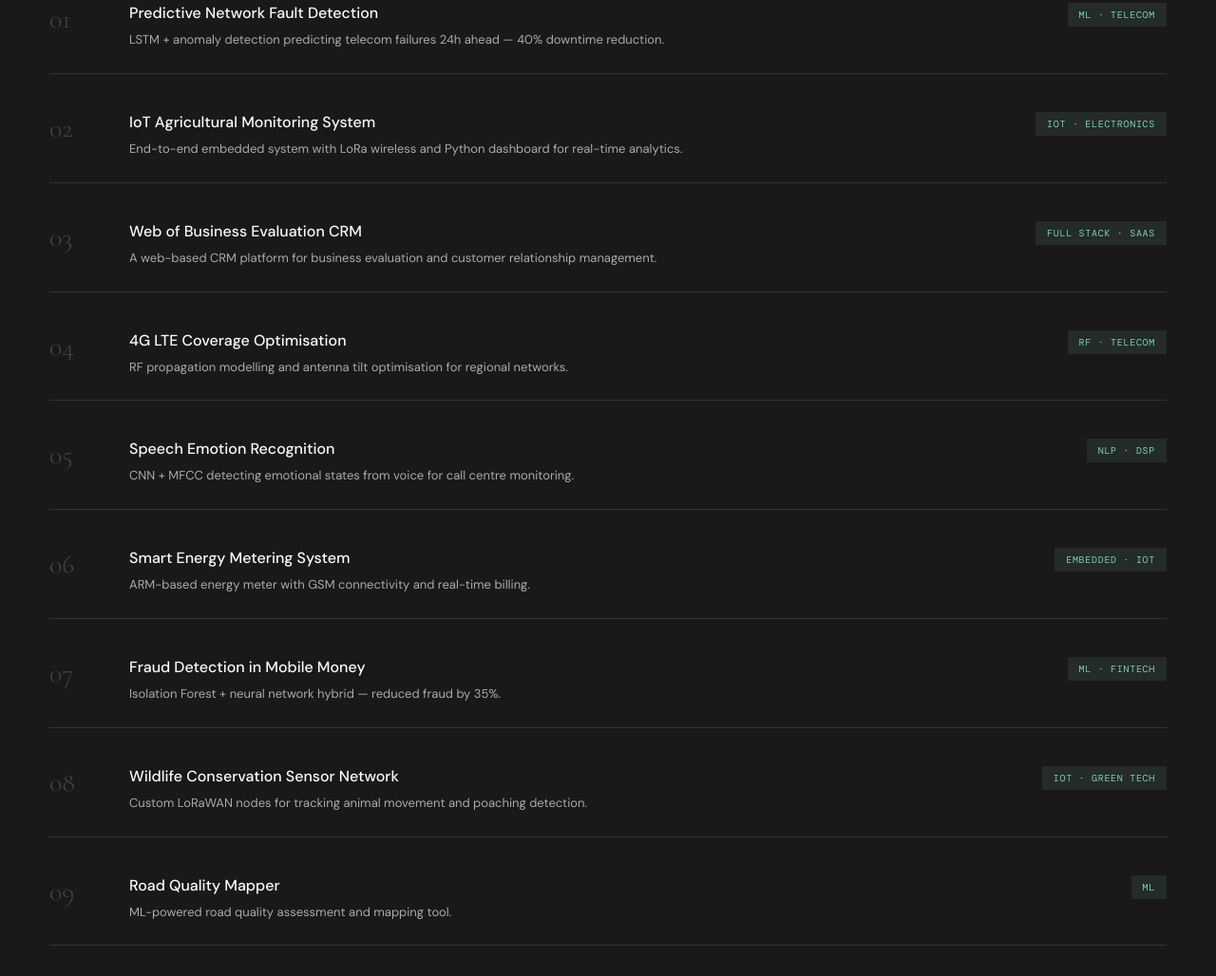
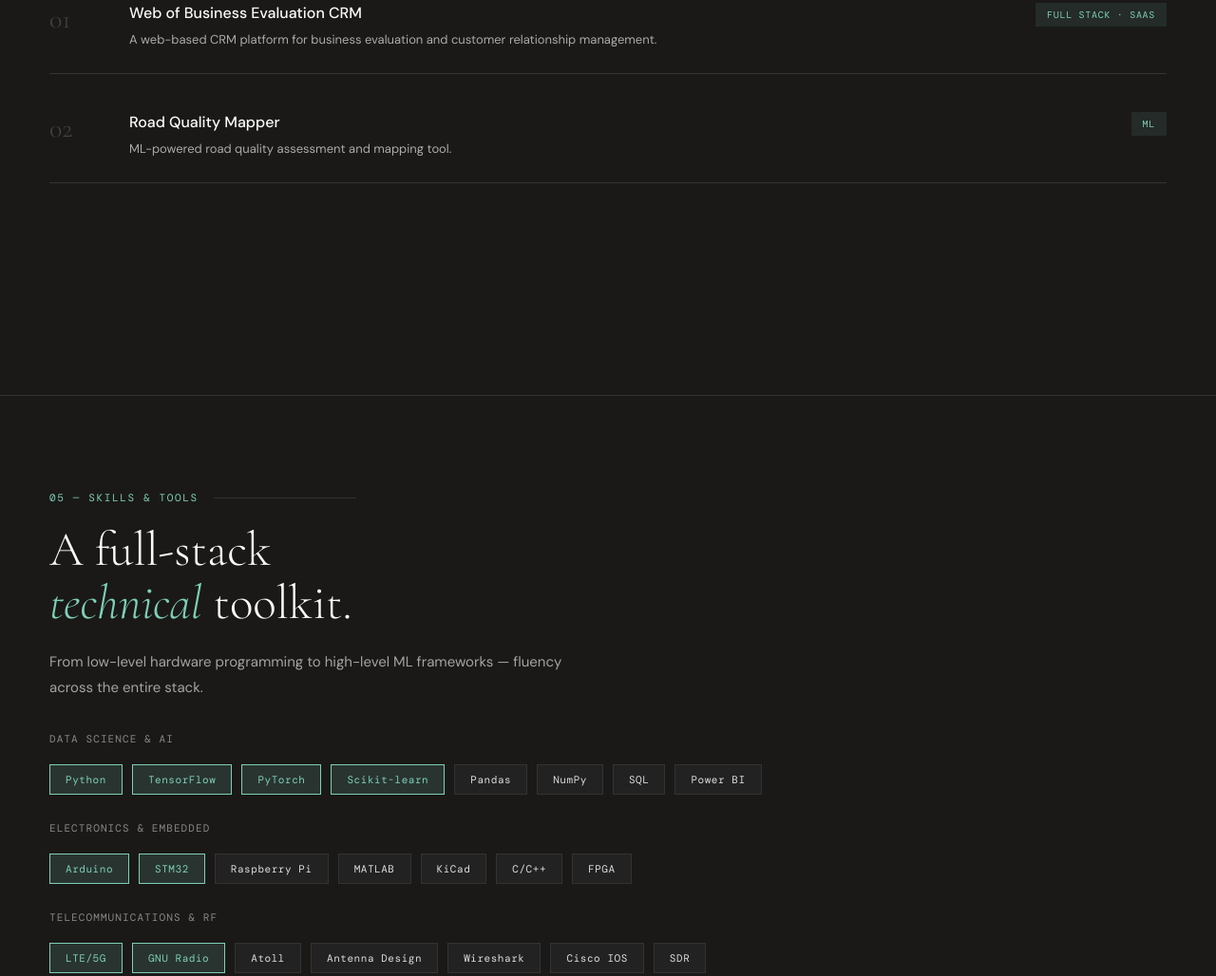
Before and after one commit to collinmatimbw/collin-portfolio, a plain HTML site: page index.html in a window 1280 px wide. Shown: the part 5184-6212 px from the top of the page at 95% size. Drawn offline with nearby package versions, Linux system fonts and the light colour scheme; a web font is replaced by a local one.

Commit message:
Keep only CRM and Road Quality Mapper projects

```diff
--- a/index.html
+++ b/index.html
@@ -240,69 +240,13 @@
     <div class="project-row">
       <div class="project-num">01</div>
       <div>
-        <div class="project-title">Predictive Network Fault Detection</div>
-        <div class="project-desc">LSTM + anomaly detection predicting telecom failures 24h ahead — 40% downtime reduction.</div>
-      </div>
-      <span class="project-tag">ML · Telecom</span>
-    </div>
-    <div class="project-row">
-      <div class="project-num">02</div>
-      <div>
-        <div class="project-title">IoT Agricultural Monitoring System</div>
-        <div class="project-desc">End-to-end embedded system with LoRa wireless and Python dashboard for real-time analytics.</div>
-      </div>
-      <span class="project-tag">IoT · Electronics</span>
-    </div>
-    <div class="project-row">
-      <div class="project-num">03</div>
-      <div>
         <div class="project-title"><a href="https://skyccrm.vercel.app/" target="_blank">Web of Business Evaluation CRM</a></div>
         <div class="project-desc">A web-based CRM platform for business evaluation and customer relationship management.</div>
       </div>
       <span class="project-tag">Full Stack · SaaS</span>
     </div>
     <div class="project-row">
-      <div class="project-num">04</div>
-      <div>
-        <div class="project-title">4G LTE Coverage Optimisation</div>
-        <div class="project-desc">RF propagation modelling and antenna tilt optimisation for regional networks.</div>
-      </div>
-      <span class="project-tag">RF · Telecom</span>
-    </div>
-    <div class="project-row">
-      <div class="project-num">05</div>
-      <div>
-        <div class="project-title">Speech Emotion Recognition</div>
-        <div class="project-desc">CNN + MFCC detecting emotional states from voice for call centre monitoring.</div>
-      </div>
-      <span class="project-tag">NLP · DSP</span>
-    </div>
-    <div class="project-row">
-      <div class="project-num">06</div>
-      <div>
-        <div class="project-title">Smart Energy Metering System</div>
-        <div class="project-desc">ARM-based energy meter with GSM connectivity and real-time billing.</div>
-      </div>
-      <span class="project-tag">Embedded · IoT</span>
-    </div>
-    <div class="project-row">
-      <div class="project-num">07</div>
-      <div>
-        <div class="project-title">Fraud Detection in Mobile Money</div>
-        <div class="project-desc">Isolation Forest + neural network hybrid — reduced fraud by 35%.</div>
-      </div>
-      <span class="project-tag">ML · Fintech</span>
-    </div>
-    <div class="project-row">
-      <div class="project-num">08</div>
-      <div>
-        <div class="project-title">Wildlife Conservation Sensor Network</div>
-        <div class="project-desc">Custom LoRaWAN nodes for tracking animal movement and poaching detection.</div>
-      </div>
-      <span class="project-tag">IoT · Green Tech</span>
-    </div>
-    <div class="project-row">
-      <div class="project-num">09</div>
+      <div class="project-num">02</div>
       <div>
         <div class="project-title"><a href="https://collinmatimbwi320-road-quality.hf.space/" target="_blank">Road Quality Mapper</a></div>
         <div class="project-desc">ML-powered road quality assessment and mapping tool.</div>
```
Also changed, not shown: projects.html (+3 -61 lines).
